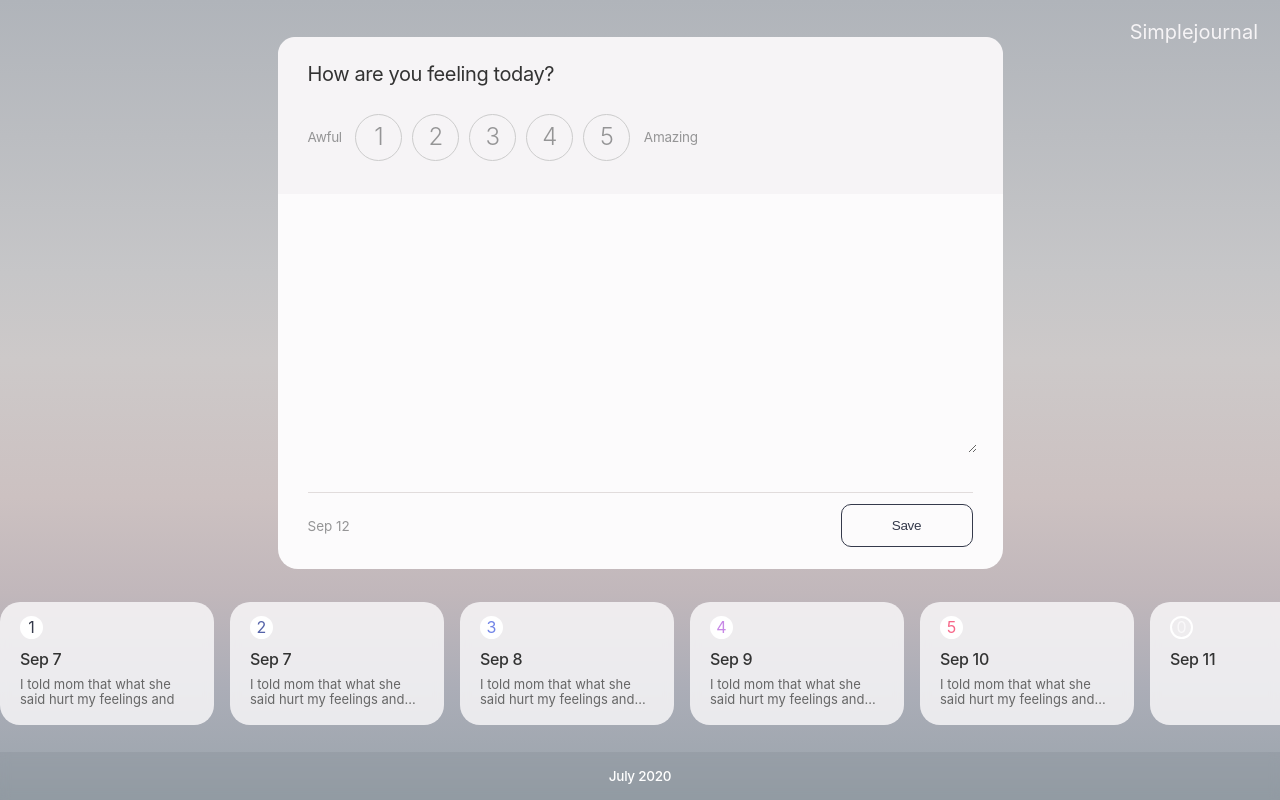
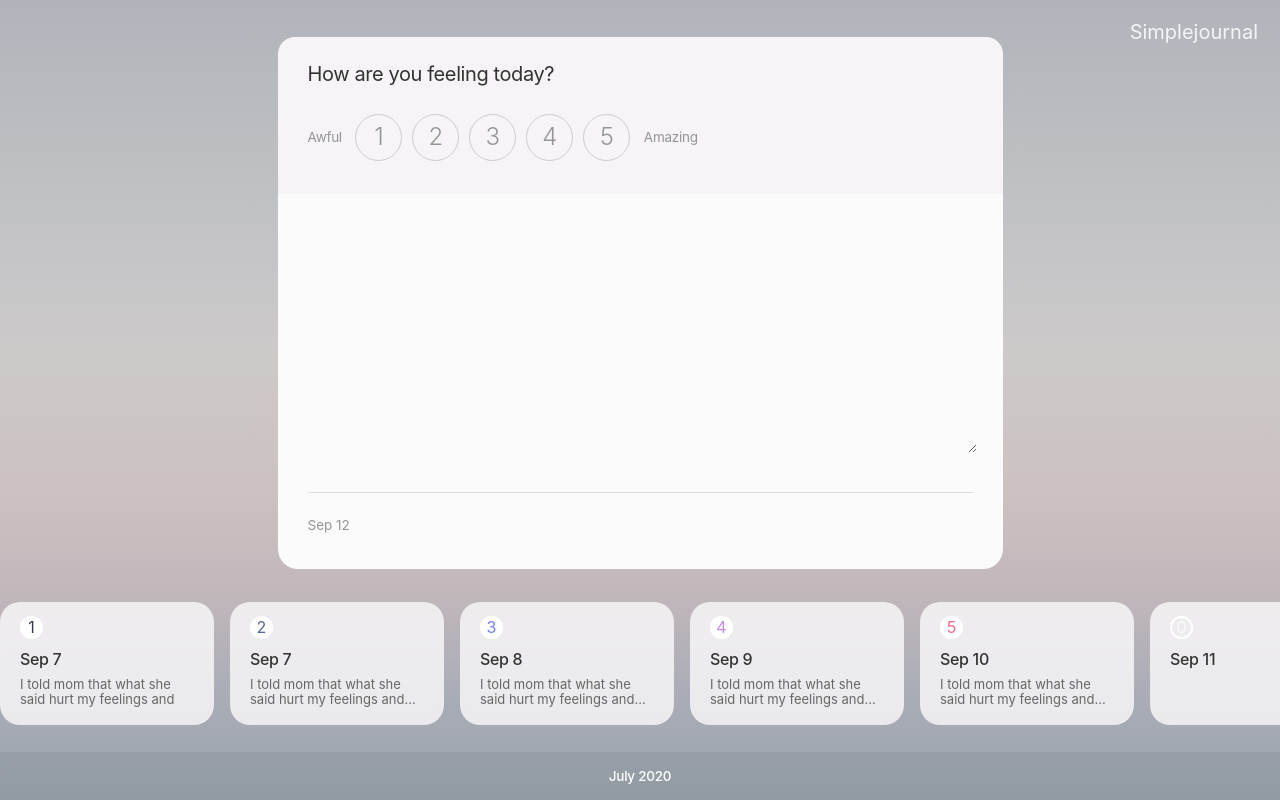
Before and after one commit to frankli-dev/SimpleJournal, a React (Create React App) app: page / in a window 1280 px wide. Built offline with nearby package versions, Linux system fonts and the light colour scheme.

Commit message:
dynamic Button class

```diff
--- a/src/components/FeelingCard/index.js
+++ b/src/components/FeelingCard/index.js
@@ -1,9 +1,11 @@
-import React, { useEffect, useState } from 'react'
-import RatingControl from '../RatingControl'
-import SaveButton from '../SaveButton'
+import React from 'react'
+import classnames from 'classnames'
+import { RatingControl, SaveButton } from 'components'
 import './index.scss'
 
-const FeelingCard = ({ data: { rating, text, date }, onSave, onChange }) => (
+const FeelingCard = ({ data: { rating, text, date }, onSave, onChange }) => {
+  const saveBtnClass = classnames(`fg-color-${rating}`, `border-color-${rating}`, { hide: !rating || !text })
+  return (
     <div className="feeling-card">
       <div className="feeling-card-header">
         <h2>How are you feeling today?</h2>
@@ -15,9 +17,12 @@ const FeelingCard = ({ data: { rating, text, date }, onSave, onChange }) => (
       <div className="divider" />
       <div className="feeling-card-footer">
         <span className="date">{date}</span>
-      <SaveButton onClick={() => onSave({ date, rating, text })}>Save</SaveButton>
+        <SaveButton className={saveBtnClass} onClick={() => onSave({ date, rating, text })}>
+          Save
+        </SaveButton>
       </div>
     </div>
   )
+}
 
 export default FeelingCard
--- a/src/components/FeelingCard/index.scss
+++ b/src/components/FeelingCard/index.scss
@@ -56,7 +56,7 @@
 
     .date {
       font-size: 13.5px;
-      line-height: 16px;
+      line-height: 43px;
       color: #959596;
     }
   }
--- a/src/components/SaveButton/index.js
+++ b/src/components/SaveButton/index.js
@@ -1,9 +1,10 @@
 import React from 'react'
+import classnames from 'classnames'
 import './index.scss'
 
-const SaveButton = ({ children, onClick }) => {
+const SaveButton = ({ children, className, onClick }) => {
   return (
-    <button className="btn-save" onClick={onClick}>
+    <button className={classnames('btn-save', className)} onClick={onClick}>
       {children}
     </button>
   )
--- a/src/components/SaveButton/index.scss
+++ b/src/components/SaveButton/index.scss
@@ -18,6 +18,10 @@
 
   background: none;
 
+  &.hide {
+    display: none;
+  }
+
   &:focus {
     outline: none;
   }
--- a/src/variables.scss
+++ b/src/variables.scss
@@ -16,6 +16,10 @@ $colors: (
 
   .fg-color-#{$index} {
     color: $color;
+  }
+
+  .border-color-#{$index} {
+    border-color: $color;
   }
 }
 
```
Lines whose indentation alone changed are shown as unchanged.
